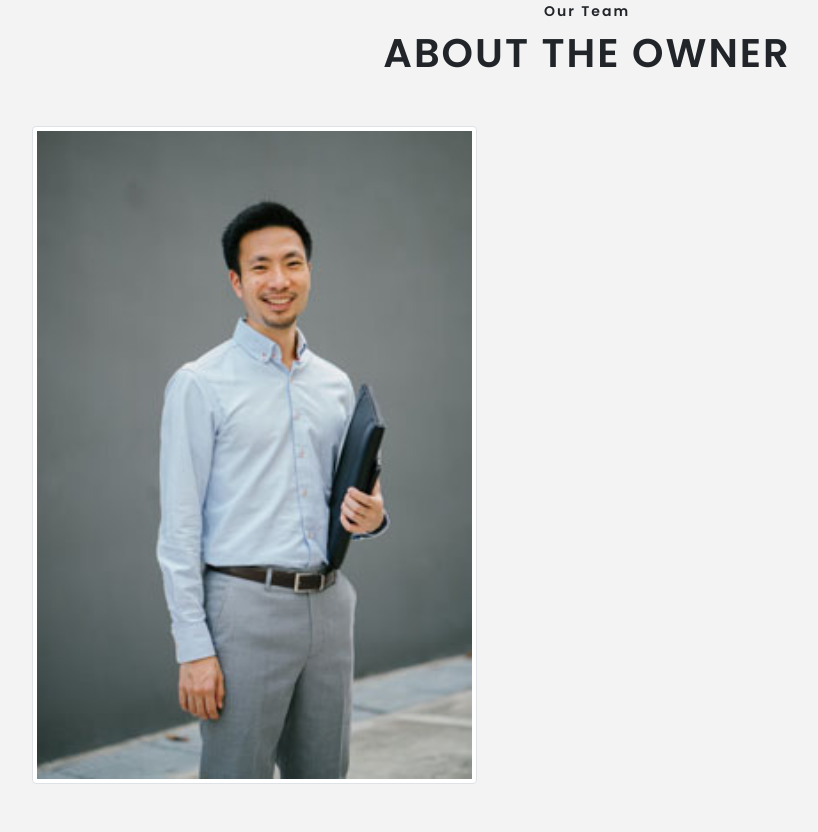
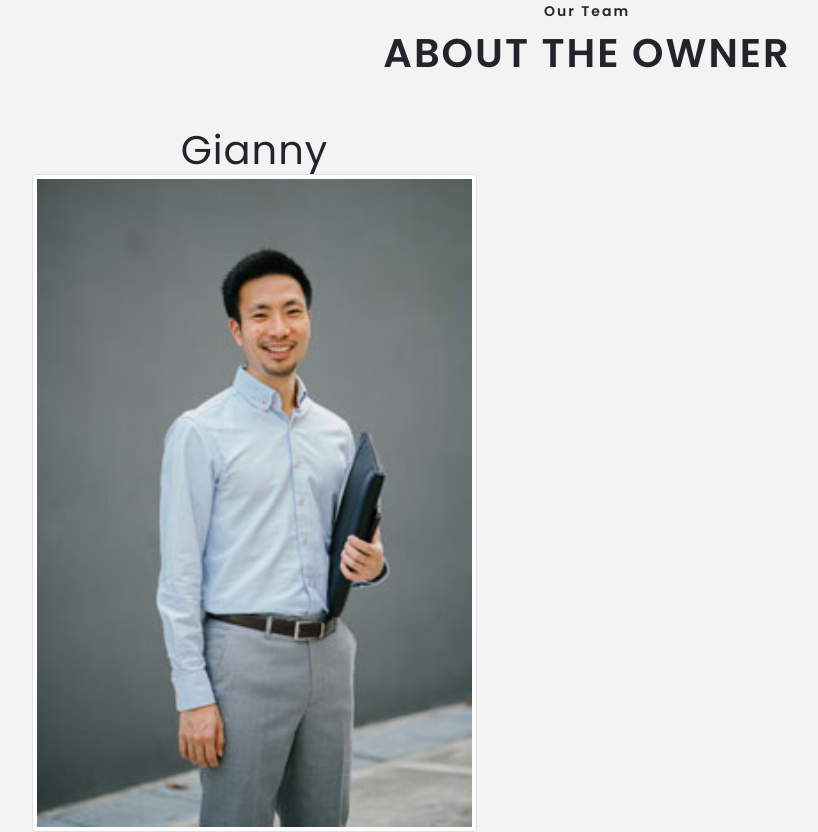
Before and after one commit to berryblue88/Gianny, a plain HTML site: page index.html in a window 1280 px wide. Shown: the part 2636-3468 px from the top of the page, without its empty margins (53-871 px from the left). Drawn offline with nearby package versions, Linux system fonts and the light colour scheme; files whose address does not match are found by name.

Commit message:
Update index.html

```diff
--- a/index.html
+++ b/index.html
@@ -230,6 +230,7 @@ License URL: http://creativecommons.org/licenses/by/3.0/
 		<div class="row team-grid">
 			<div class="col-lg-5 col-sm-3 mb-3 center">
 				<div class="box13">
+					<h1>Gianny</h1>
 					<img src="team1.jpg" class="img-fluid img-thumbnail" alt="" />
 					<div class="box-content">
 						<h3 class="title">Gianny</h3>
```
